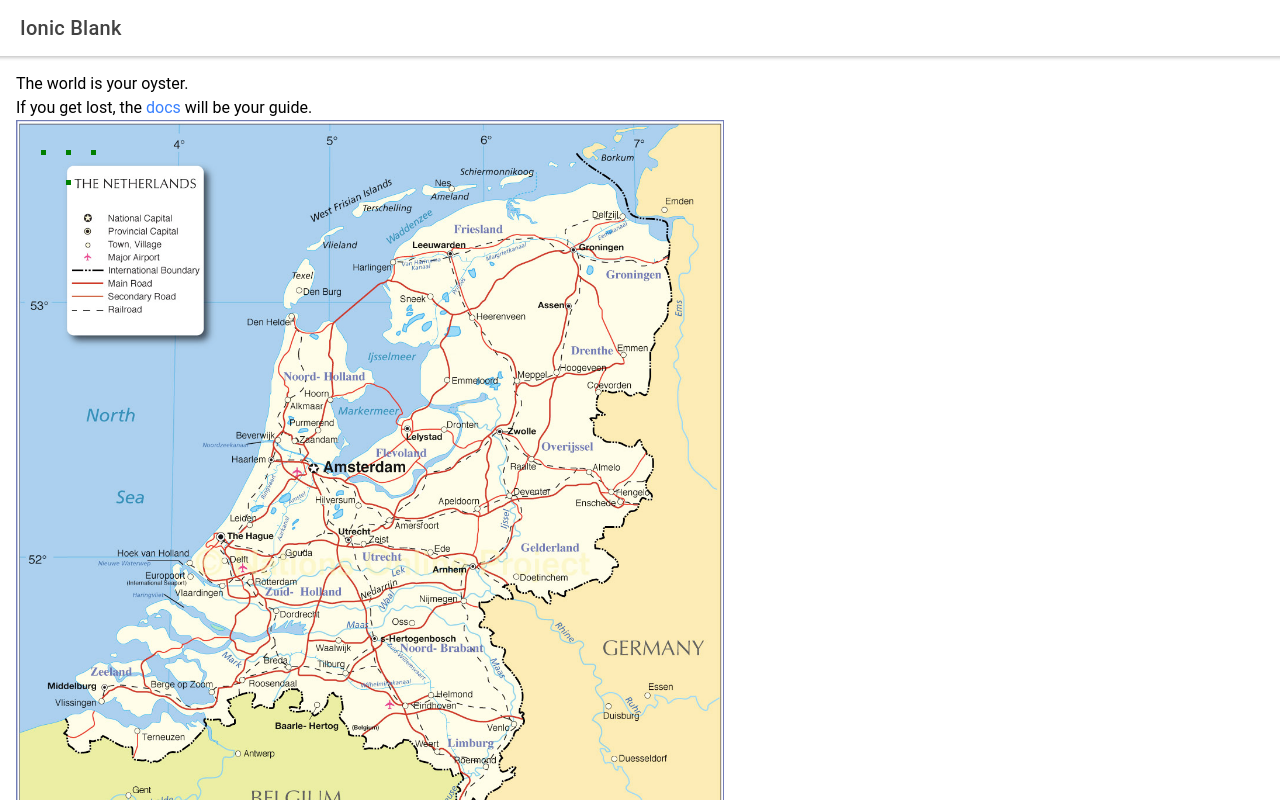
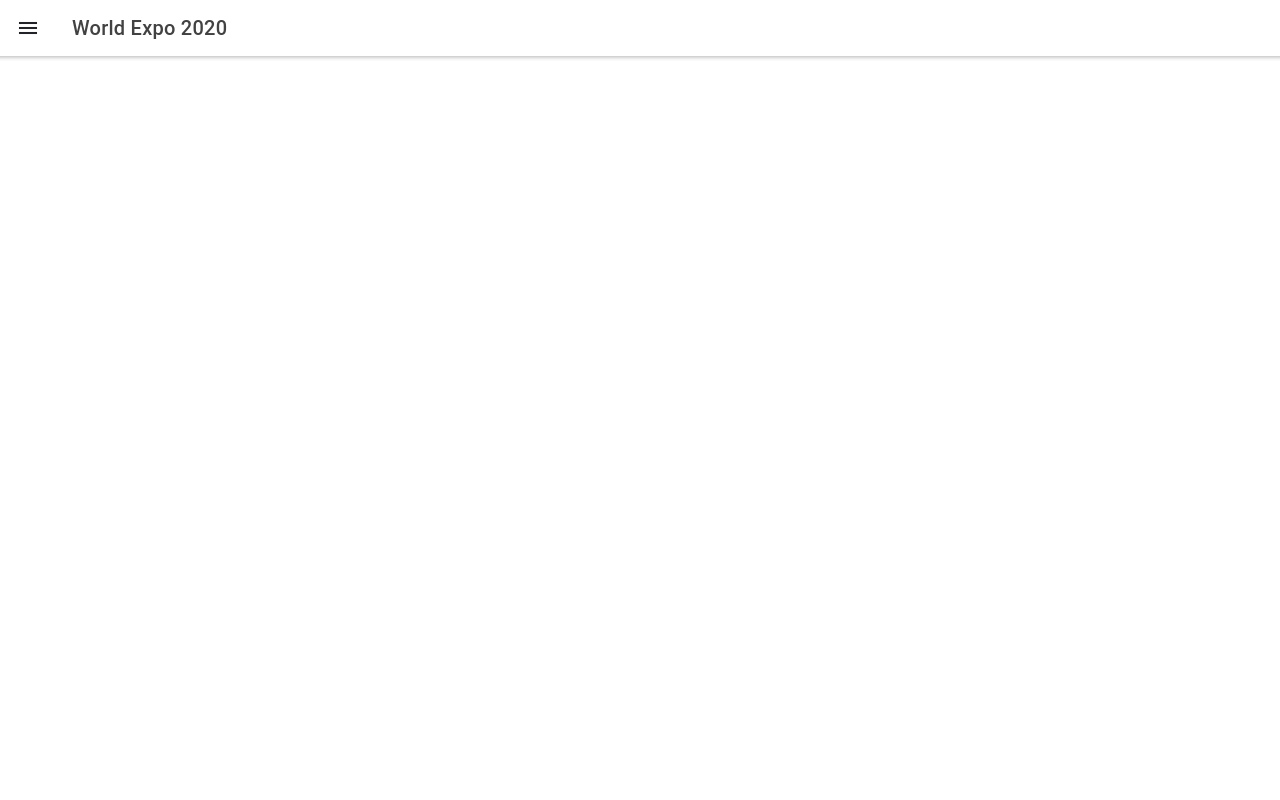
Before and after one commit to azielferguson/event-manager-app-ionic, a React (Create React App) app: page /home in a window 1280 px wide. Built offline with nearby package versions, Linux system fonts and the light colour scheme.

Commit message:
Create side nav menu

```diff
--- a/src/App.jsx
+++ b/src/App.jsx
@@ -10,21 +10,36 @@ import '@ionic/react/css/text-alignment.css';
 import '@ionic/react/css/text-transformation.css';
 import '@ionic/react/css/typography.css';
 
-import { IonApp, IonRouterOutlet } from '@ionic/react';
+import { IonApp, IonButtons, IonHeader, IonMenuButton, IonRouterOutlet, IonTitle, IonToolbar } from '@ionic/react';
 import { IonReactRouter } from '@ionic/react-router';
 import React from 'react';
 import { Redirect, Route } from 'react-router-dom';
 
+import Menu from './components/Menu';
 import Home from './pages/Home';
 
 /* Core CSS required for Ionic components to work properly */
 /* Basic CSS for apps built with Ionic */
 /* Optional CSS utils that can be commented out */
 /* Theme variables */
-const App = () => (
+const App = props => (
    <IonApp>
+      <Menu />
+      <IonHeader>
+         <IonToolbar>
+            <IonButtons slot='start'>
+               <IonMenuButton
+                  autoHide='false'
+                  fill='clear'
+                  color='dark'
+                  slot='start'
+               />
+            </IonButtons>
+            <IonTitle>World Expo 2020</IonTitle>
+         </IonToolbar>
+      </IonHeader>
       <IonReactRouter>
-         <IonRouterOutlet>
+         <IonRouterOutlet id='main-outlet'>
             <Route path='/home' component={Home} exact={true} />
             <Route exact path='/' render={() => <Redirect to='/home' />} />
          </IonRouterOutlet>
--- /dev/null
+++ b/src/components/Menu.jsx
@@ -0,0 +1,34 @@
+import { IonContent, IonItem, IonList, IonMenu, IonMenuToggle } from '@ionic/react';
+import React from 'react';
+
+const pages = [{ title: 'Home', path: '/' }];
+
+const Menu = props => {
+   const navigateToPage = page => {
+      // props.history.push(page);
+      console.log('navigating');
+   };
+
+   const renderMenuItems = () => {
+      return (
+         <IonMenuToggle>
+            <IonItem onClick={() => navigateToPage('/')}>Home</IonItem>
+         </IonMenuToggle>
+      );
+   };
+
+   return (
+      <IonMenu
+         side='start'
+         type='overlay'
+         menuId='side-nav'
+         contentId='main-outlet'
+      >
+         <IonContent>
+            <IonList>{renderMenuItems()}</IonList>
+         </IonContent>
+      </IonMenu>
+   );
+};
+
+export default Menu;
--- a/src/pages/Home.jsx
+++ b/src/pages/Home.jsx
@@ -1,33 +1,21 @@
-import { IonContent, IonHeader, IonPage, IonTitle, IonToolbar } from '@ionic/react';
+import { IonContent, IonPage } from '@ionic/react';
 import React from 'react';
 
-import { InteractiveMap } from '../components/InteractiveMap';
+class Home extends React.Component {
+   constructor(props) {
+      super(props);
+      this.sideNavRef = React.createRef();
+   }
 
-const Home = () => {
+   render() {
       return (
          <IonPage>
-         <IonHeader>
-            <IonToolbar>
-               <IonTitle>Ionic Blank</IonTitle>
-            </IonToolbar>
-         </IonHeader>
             <IonContent className='ion-padding'>
-            The world is your oyster.
-            <p>
-               If you get lost, the{' '}
-               <a
-                  target='_blank'
-                  rel='noopener noreferrer'
-                  href='https://ionicframework.com/docs/'
-               >
-                  docs
-               </a>{' '}
-               will be your guide.
-            </p>
-            <InteractiveMap />
+               THis is some content.
             </IonContent>
          </IonPage>
       );
-};
+   }
+}
 
 export default Home;
```
Lines whose indentation alone changed are shown as unchanged.
